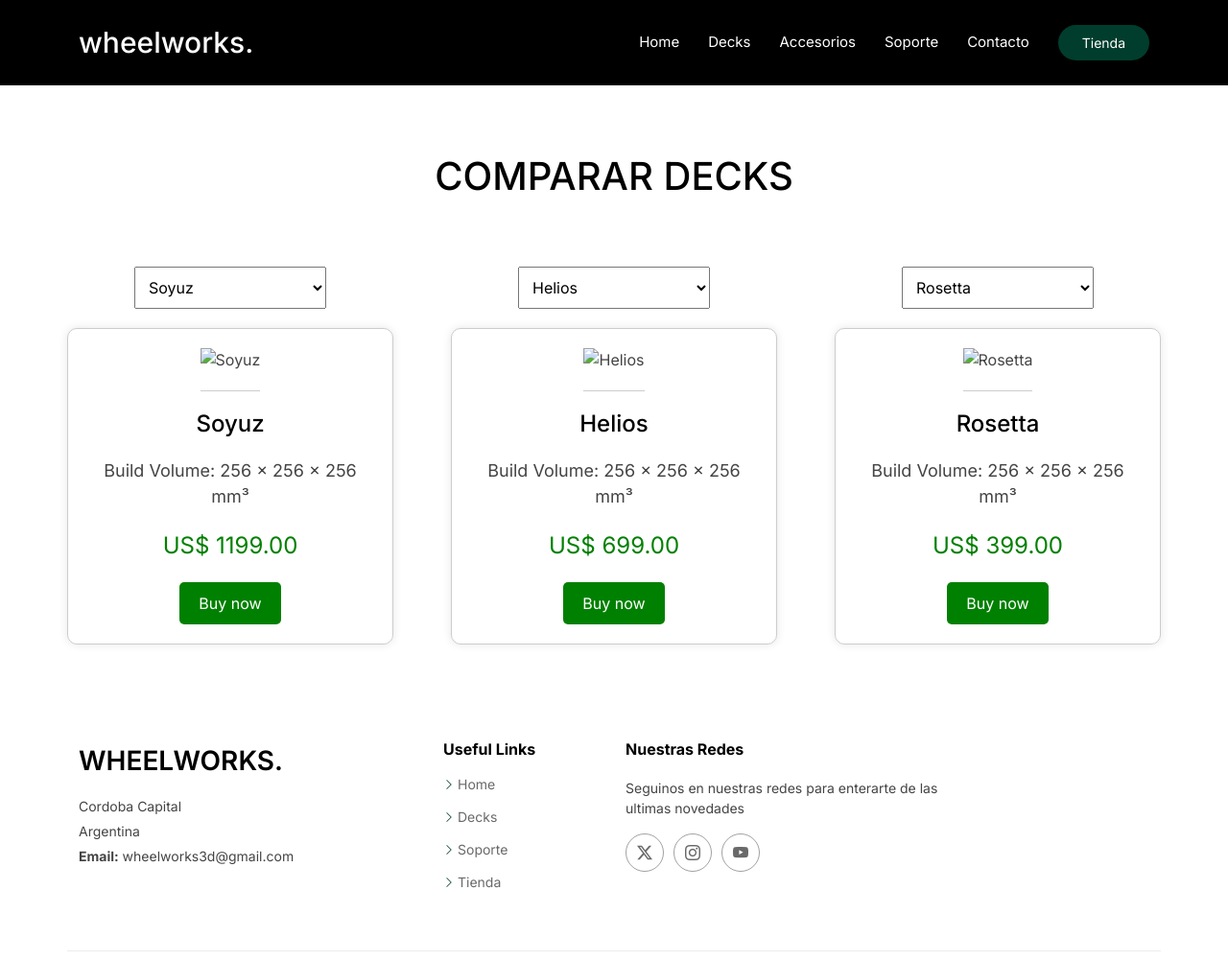
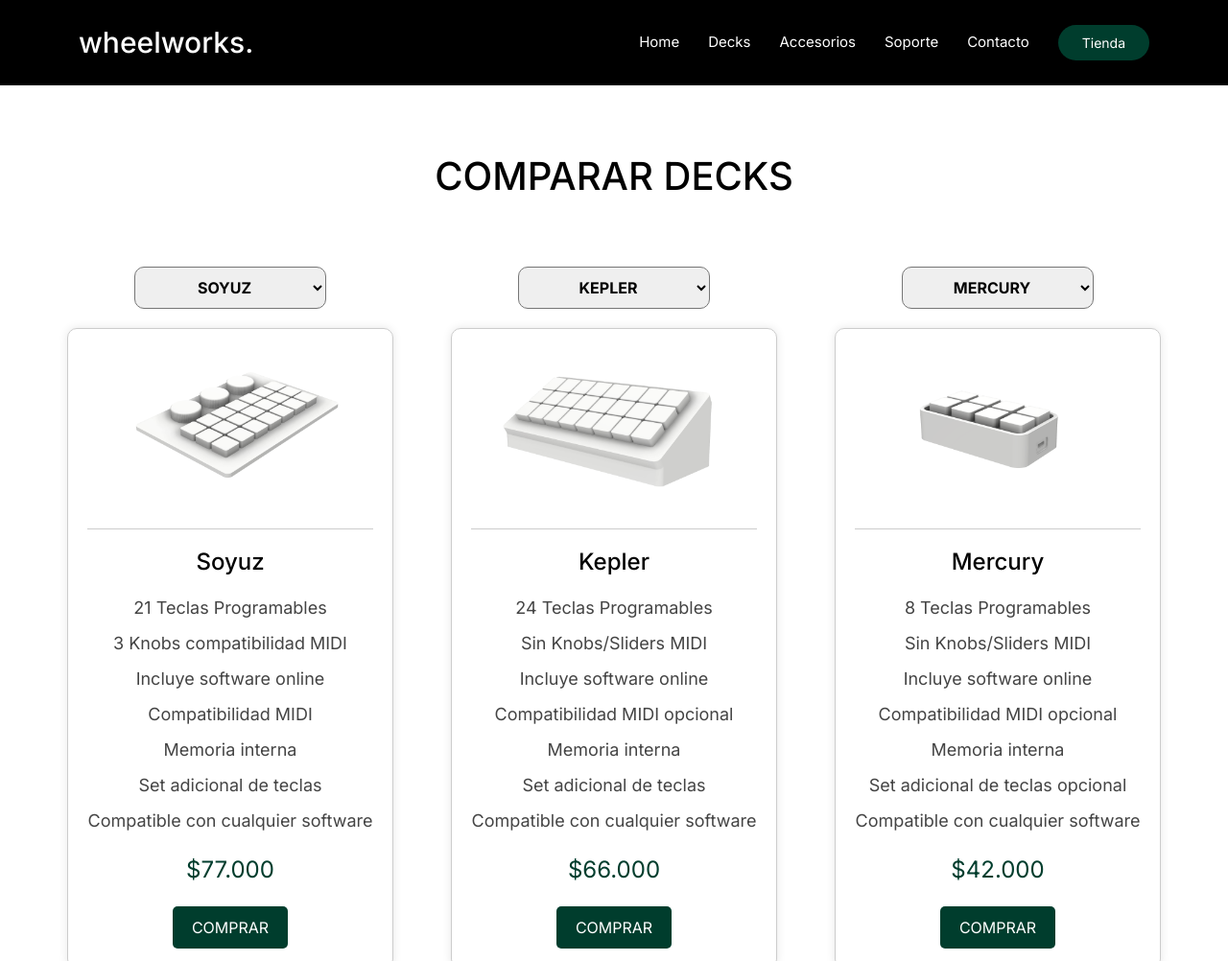
Before and after one commit to spacehangover/wheelworks-web, a plain HTML site: page portfolio-details.html in a window 1280 px wide. Shown: the top 1002 px of the page at 96% size. Drawn offline with nearby package versions, Linux system fonts and the light colour scheme.

Commit message:
Added product comparison

```diff
--- a/assets/css/compare.css
+++ b/assets/css/compare.css
@@ -1,4 +1,7 @@
+@import url('https://fonts.googleapis.com/css2?family=Inter:wght@100..900&display=swap');
+
 .compare-table {
+    font: "Inter", sans-serif;
     max-width: 1200px;
     margin: 0 auto;
     margin-top: 20vh;
@@ -21,6 +24,11 @@
     width: 200px;
     padding: 10px;
     font-size: 16px;
+    border-radius: 10px;
+    text-transform: uppercase;
+    text-align: center;
+    font-weight: bold;
+
 }
 
 .products-display {
@@ -64,12 +72,12 @@
 
 .product-details .price {
     font-size: 24px;
-    color: green;
+    color: #003d2d;
     margin: 20px 0;
 }
 
 .product-details button {
-    background-color: green;
+    background-color: #003d2d;
     color: white;
     padding: 10px 20px;
     border: none;
@@ -79,20 +87,29 @@
 }
 
 .product-details button:hover {
-    background-color: darkgreen;
+    background-color: #003d2d;
 }
 
 @media (max-width: 768px) {
     .product {
-        width: 45%;
+        width: 50%;
+    }
+    .product select{
+        width: 70%;
     }
     .product:nth-child(3) {
         display: none;
     }
 }
 
-@media (max-width: 480px) {
+@media (max-width: 340px) {
     .product {
         width: 100%;
     }
+    .product:nth-child(2) {
+        display: none;
+    }
+    .product:nth-child(3) {
+        display: none;
+    }
 }
--- a/portfolio-details.html
+++ b/portfolio-details.html
@@ -81,91 +81,142 @@
       <div class="dropdown-container">
           <div class="product">
               <select id="productSelect1">
-                  <option value="">Selecciona un modelo</option>
                   <option value="soyuz-1" selected>Soyuz</option>
-                  <option value="helios-1">Helios</option>
-                  <option value="rosetta-1">Rosetta</option>
+                  <option value="kepler-1">Kepler</option>
+                  <option value="mercury-1">mercury</option>
               </select>
               <div id="soyuz-1" class="product-details">
-                  <img src="X1-Carbon.jpg" alt="Soyuz">
+                  <img src="assets/img/decks/soyuz/soyuz lite 2.png" alt="Soyuz">
                   <h2>Soyuz</h2>
-                  <p>Build Volume: 256 x 256 x 256 mm³</p>
-                  <p class="price">US$ 1199.00</p>
-                  <button>Buy now</button>
+                  <p>21 Teclas Programables</p>
+                  <p>3 Knobs compatibilidad MIDI</p>
+                  <p>Incluye software online</p>
+                  <p>Compatibilidad MIDI</p>
+                  <p>Memoria interna</p>
+                  <p>Set adicional de teclas</p>
+                  <p>Compatible con cualquier software</p>
+                  <p class="price">$77.000</p>
+                  <button>COMPRAR</button>
               </div>
-              <div id="helios-1" class="product-details">
-                  <img src="Helios.jpg" alt="Helios">
-                  <h2>Helios</h2>
-                  <p>Build Volume: 256 x 256 x 256 mm³</p>
-                  <p class="price">US$ 699.00</p>
-                  <button>Buy now</button>
+              <div id="kepler-1" class="product-details">
+                  <img src="assets/img/decks/kepler/kepler 1.png" alt="kepler">
+                  <h2>Kepler</h2>
+                  <p>24 Teclas Programables</p>
+                  <p>Sin Knobs/Sliders MIDI</p>
+                  <p>Incluye software online</p>
+                  <p>Compatibilidad MIDI opcional</p>
+                  <p>Memoria interna</p>
+                  <p>Set adicional de teclas</p>
+                  <p>Compatible con cualquier software</p>
+                  <p class="price">$66.000</p>
+                  <button>COMPRAR</button>
               </div>
-              <div id="rosetta-1" class="product-details">
-                  <img src="Rosetta.jpg" alt="Rosetta">
-                  <h2>Rosetta</h2>
-                  <p>Build Volume: 256 x 256 x 256 mm³</p>
-                  <p class="price">US$ 399.00</p>
-                  <button>Buy now</button>
+              <div id="mercury-1" class="product-details">
+                  <img src="assets/img/decks/mercury/mercury1.png" alt="mercury">
+                  <h2>Mercury</h2>
+                  <p>8 Teclas Programables</p>
+                  <p>Sin Knobs/Sliders MIDI</p>
+                  <p>Incluye software online</p>
+                  <p>Compatibilidad MIDI opcional</p>
+                  <p>Memoria interna</p>
+                  <p>Set adicional de teclas opcional</p>
+                  <p>Compatible con cualquier software</p>
+                  <p class="price">$42.000</p>
+                  <button>COMPRAR</button>
               </div>
           </div>
 
           <div class="product">
               <select id="productSelect2">
-                  <option value="">Selecciona un modelo</option>
                   <option value="soyuz-2">Soyuz</option>
-                  <option value="helios-2" selected>Helios</option>
-                  <option value="rosetta-2">Rosetta</option>
+                  <option value="kepler-2" selected>Kepler</option>
+                  <option value="mercury-2">Mercury</option>
               </select>
               <div id="soyuz-2" class="product-details">
-                  <img src="X1-Carbon.jpg" alt="Soyuz">
+                  <img src="assets/img/decks/soyuz/soyuz lite 2.png" alt="Soyuz">
                   <h2>Soyuz</h2>
-                  <p>Build Volume: 256 x 256 x 256 mm³</p>
-                  <p class="price">US$ 1199.00</p>
-                  <button>Buy now</button>
+                  <p>21 Teclas Programables</p>
+                  <p>3 Knobs compatibilidad MIDI</p>
+                  <p>Incluye software online</p>
+                  <p>Compatibilidad MIDI</p>
+                  <p>Memoria interna</p>
+                  <p>Set adicional de teclas</p>
+                  <p>Compatible con cualquier software</p>
+                  <p class="price">$77.000</p>
+                  <button>COMPRAR</button>
               </div>
-              <div id="helios-2" class="product-details">
-                  <img src="Helios.jpg" alt="Helios">
-                  <h2>Helios</h2>
-                  <p>Build Volume: 256 x 256 x 256 mm³</p>
-                  <p class="price">US$ 699.00</p>
-                  <button>Buy now</button>
+              <div id="kepler-2" class="product-details">
+                  <img src="assets/img/decks/kepler/kepler 1.png" alt="kepler">
+                  <h2>Kepler</h2>
+                  <p>24 Teclas Programables</p>
+                  <p>Sin Knobs/Sliders MIDI</p>
+                  <p>Incluye software online</p>
+                  <p>Compatibilidad MIDI opcional</p>
+                  <p>Memoria interna</p>
+                  <p>Set adicional de teclas</p>
+                  <p>Compatible con cualquier software</p>
+                  <p class="price">$66.000</p>
+                  <button>COMPRAR</button>
               </div>
-              <div id="rosetta-2" class="product-details">
-                  <img src="Rosetta.jpg" alt="Rosetta">
-                  <h2>Rosetta</h2>
-                  <p>Build Volume: 256 x 256 x 256 mm³</p>
-                  <p class="price">US$ 399.00</p>
-                  <button>Buy now</button>
+              <div id="mercury-2" class="product-details">
+                  <img src="assets/img/decks/mercury/mercury1.png" alt="mercury">
+                  <h2>Mercury</h2>
+                  <p>8 Teclas Programables</p>
+                  <p>Sin Knobs/Sliders MIDI</p>
+                  <p>Incluye software online</p>
+                  <p>Compatibilidad MIDI opcional</p>
+                  <p>Memoria interna</p>
+                  <p>Set adicional de teclas opcional</p>
+                  <p>Compatible con cualquier software</p>
+                  <p class="price">$42.000</p>
+                  <button>COMPRAR</button>
               </div>
           </div>
 
           <div class="product">
               <select id="productSelect3">
-                  <option value="">Selecciona un modelo</option>
                   <option value="soyuz-3">Soyuz</option>
-                  <option value="helios-3">Helios</option>
-                  <option value="rosetta-3" selected>Rosetta</option>
+                  <option value="kepler-3">kepler</option>
+                  <option value="mercury-3" selected>Mercury</option>
               </select>
               <div id="soyuz-3" class="product-details">
-                  <img src="X1-Carbon.jpg" alt="Soyuz">
+                  <img src="assets/img/decks/soyuz/soyuz lite 2.png" alt="Soyuz">
                   <h2>Soyuz</h2>
-                  <p>Build Volume: 256 x 256 x 256 mm³</p>
-                  <p class="price">US$ 1199.00</p>
-                  <button>Buy now</button>
+                  <p>21 Teclas Programables</p>
+                  <p>3 Knobs compatibilidad MIDI</p>
+                  <p>Incluye software online</p>
+                  <p>Compatibilidad MIDI</p>
+                  <p>Memoria interna</p>
+                  <p>Set adicional de teclas</p>
+                  <p>Compatible con cualquier software</p>
+                  <p class="price">$77.000</p>
+                  <button>COMPRAR</button>
               </div>
-              <div id="helios-3" class="product-details">
-                  <img src="Helios.jpg" alt="Helios">
-                  <h2>Helios</h2>
-                  <p>Build Volume: 256 x 256 x 256 mm³</p>
-                  <p class="price">US$ 699.00</p>
-                  <button>Buy now</button>
+              <div id="kepler-3" class="product-details">
+                  <img src="assets/img/decks/kepler/kepler 1.png" alt="kepler">
+                  <h2>Kepler</h2>
+                  <p>24 Teclas Programables</p>
+                  <p>Sin Knobs/Sliders MIDI</p>
+                  <p>Incluye software online</p>
+                  <p>Compatibilidad MIDI opcional</p>
+                  <p>Memoria interna</p>
+                  <p>Set adicional de teclas</p>
+                  <p>Compatible con cualquier software</p>
+                  <p class="price">$66.000</p>
+                  <button>COMPRAR</button>
               </div>
-              <div id="rosetta-3" class="product-details">
-                  <img src="Rosetta.jpg" alt="Rosetta">
-                  <h2>Rosetta</h2>
-                  <p>Build Volume: 256 x 256 x 256 mm³</p>
-                  <p class="price">US$ 399.00</p>
-                  <button>Buy now</button>
+              <div id="mercury-3" class="product-details">
+                  <img src="assets/img/decks/mercury/mercury1.png" alt="mercury">
+                  <h2>Mercury</h2>
+                  <p>8 Teclas Programables</p>
+                  <p>Sin Knobs/Sliders MIDI</p>
+                  <p>Incluye software online</p>
+                  <p>Compatibilidad MIDI opcional</p>
+                  <p>Memoria interna</p>
+                  <p>Set adicional de teclas opcional</p>
+                  <p>Compatible con cualquier software</p>
+                  <p class="price">$42.000</p>
+                  <button>COMPRAR</button>
               </div>
           </div>
       </div>
```
Also changed, not shown: index.html (+2 -2 lines).
